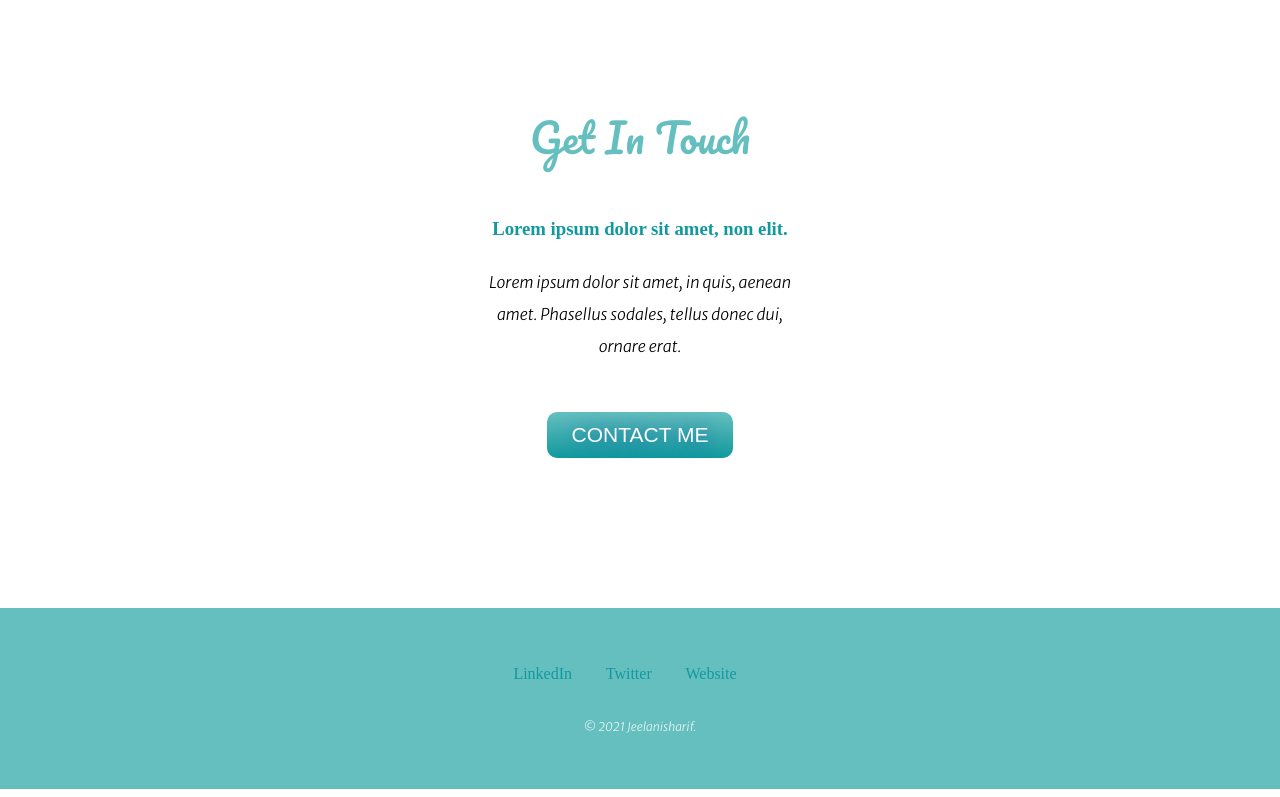
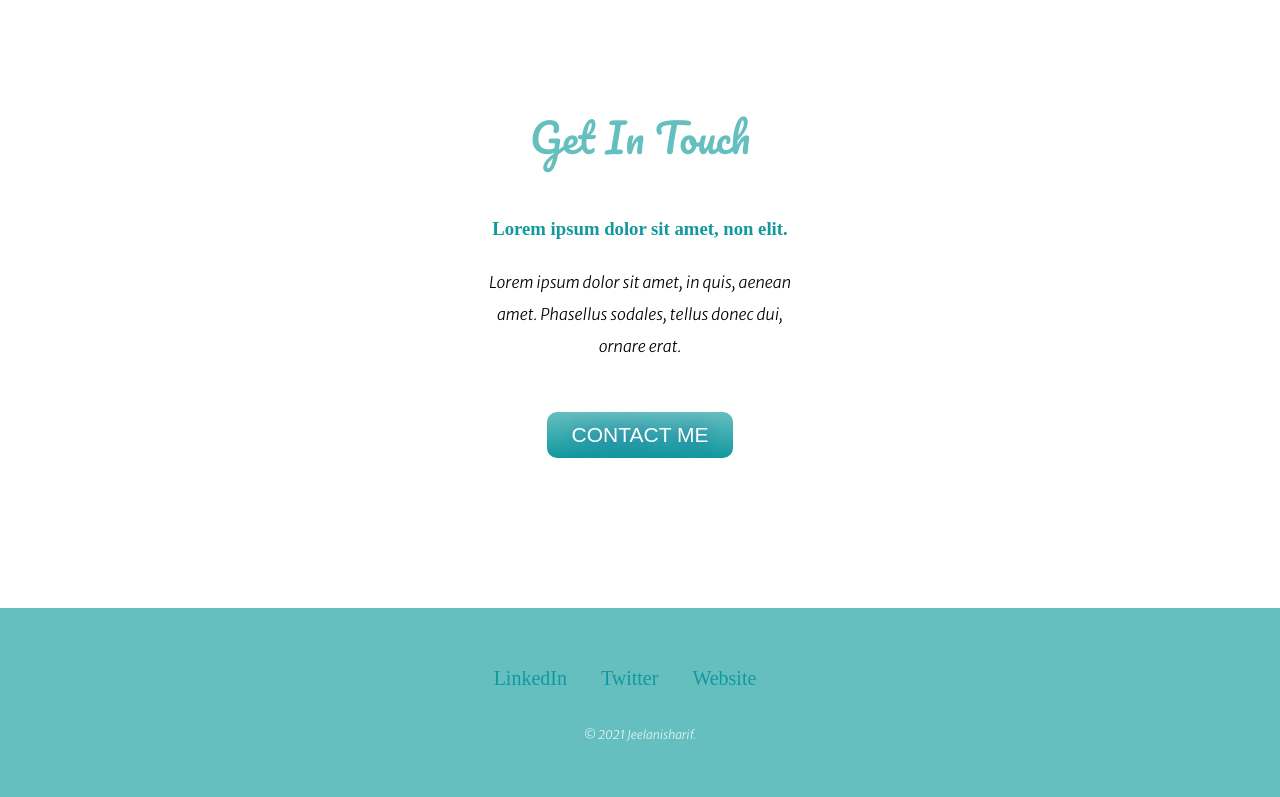
Before and after one commit to JeelanisharifS/personal-site, a plain HTML site: page index.html in a window 1280 px wide. Shown: the part 2255-3052 px from the top of the page. Drawn offline with Linux system fonts and the light colour scheme.

Commit message:
Update style.css

```diff
--- a/style.css
+++ b/style.css
@@ -148,7 +148,10 @@ hr {
 }
 
 .footer-link {
-  margin-right: 30px;
+  font-size: 1.25rem;
+  text-align: center;
+  margin: 0 auto;
+  padding-right: 30px;
   color: #11999E;
   text-decoration: none;
 }
@@ -158,6 +161,7 @@ hr {
 }
 
 .copyright {
+  text-align: center;
   margin: 0 auto;
   color: #EAF6F6;
   padding-top: 25px;
```
